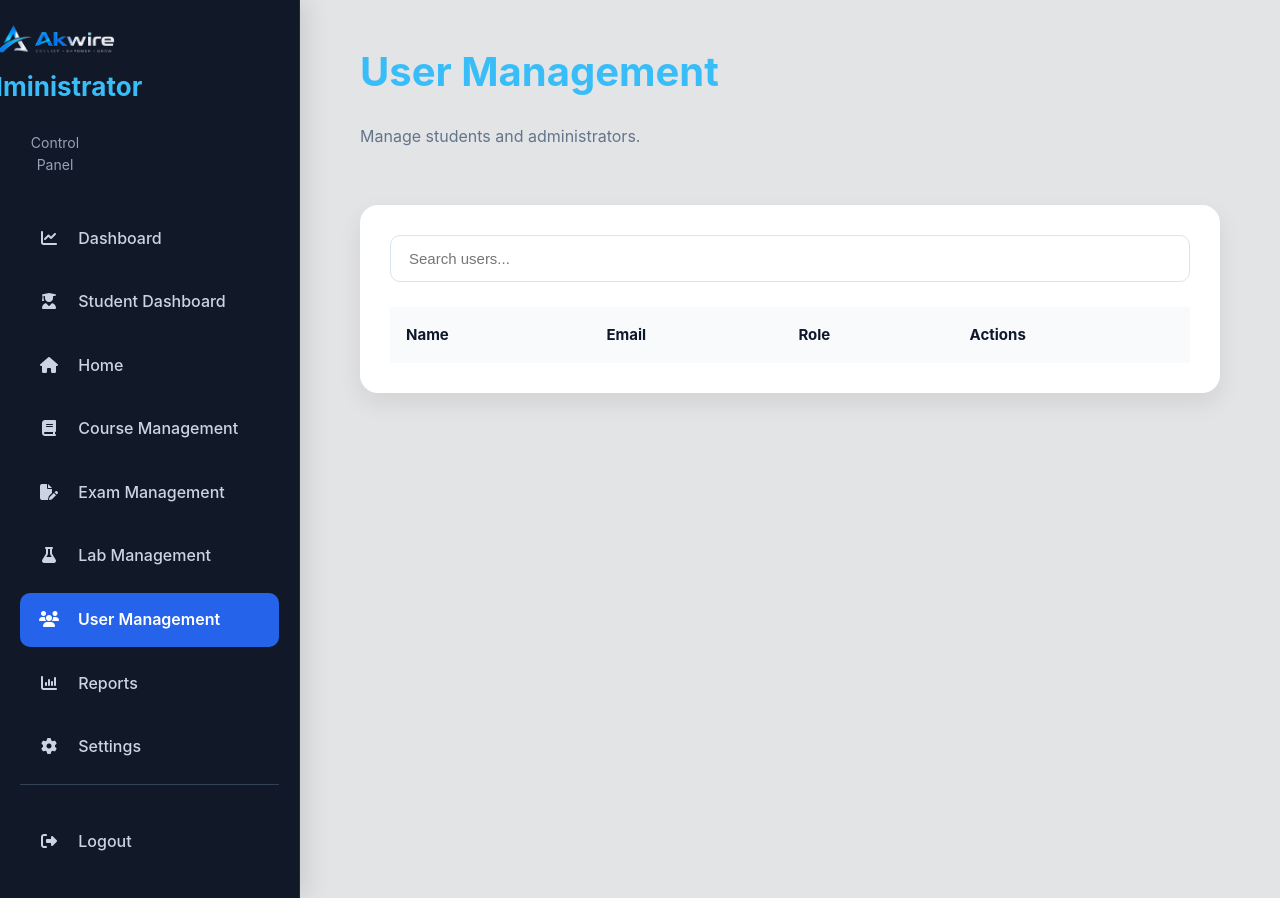
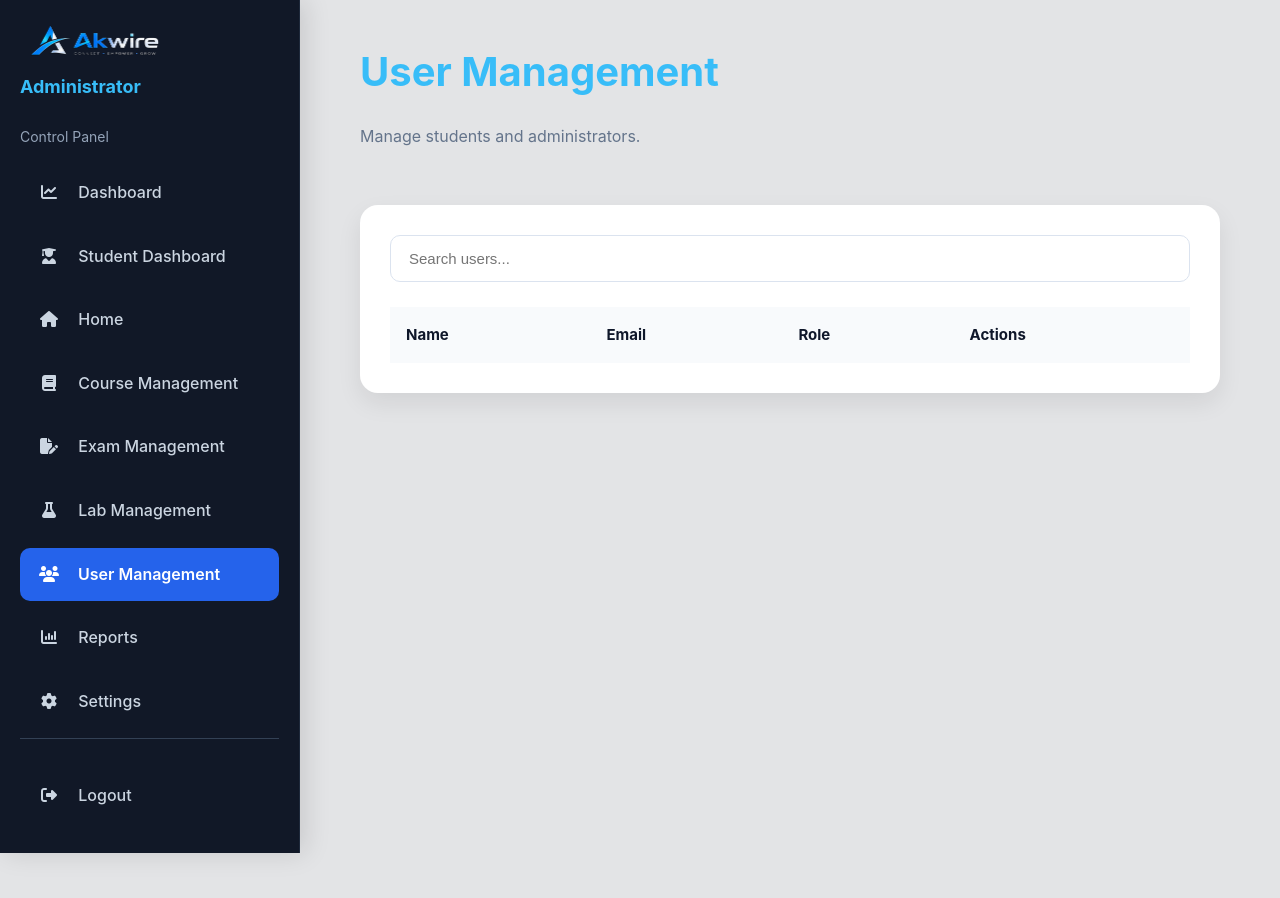
Before and after one commit to AkwireTech/akwire-platform, a plain HTML site: page frontend/admin-users.html in a window 1280 px wide. After the commit the page ends 853 px from the top, so only its background shows below. Drawn offline with Linux system fonts and the light colour scheme; no server answers.

Commit message:
Admin User dashboard polish

```diff
--- a/frontend/css/dashboard.css
+++ b/frontend/css/dashboard.css
@@ -47,43 +47,50 @@
 
 .logo{
 
+    display:flex;
+
+    flex-direction:column;
+
+    align-items:center;
+
     text-align:center;
 
-    margin-bottom:40px;
+    margin-bottom:20px;
 
 }
 
 .logo img{
 
-    width:70px;
+    width:140px;
 
-    margin-bottom:15px;
+    height:auto;
+
+    margin-bottom:8px;
 
 }
 
 .logo h2{
 
-    color:white;
+    margin:0;
 
-    margin-bottom:5px;
+    font-size:26px;
+
+    color:#38bdf8;
+
+    font-weight:700;
 
 }
 
 .logo p{
 
-    color:#94a3b8;
+    margin-top:4px;
 
     font-size:14px;
 
+    color:#94a3b8;
+
 }
 
-.logo{
-
-    width:70px;
-
-    margin-bottom:15px;
-
-}
 
 .logo-section h2{
 
--- a/frontend/css/style.css
+++ b/frontend/css/style.css
@@ -276,14 +276,13 @@ body.matrix-mode .pulse-icon {
     color: var(--primary);
 }
 
-.logo img{
-
-    width:140px;
-
+.logo img {
+    display: inline-block;
+    justify-content: first baseline;
+    width: 150px;
     height:auto;
-
-    margin-bottom:8px;
-
+    border-radius: 8px;
+    margin-bottom:12px;
 }
 
 
@@ -293,11 +292,9 @@ body.matrix-mode .pulse-icon {
 
     flex-direction:column;
 
-    align-items:center;
-
-    text-align:center;
-
-    margin-bottom:20px;
+    align-items:flex-start;
+
+    margin-bottom:10px;
 
 }
 
@@ -306,7 +303,7 @@ body.matrix-mode .pulse-icon {
 
     margin:0;
 
-    font-size:26px;
+    font-size:18px;
 
     color:#38bdf8;
 
@@ -318,9 +315,9 @@ body.matrix-mode .pulse-icon {
 
     margin-top:4px;
 
+    color:#94a3b8;
+
     font-size:14px;
-
-    color:#94a3b8;
 
 }
 
@@ -2848,7 +2845,7 @@ div {
 
 .sidebar {
 
-    width: 220px;
+    width: 250px;
 
     background: #111827;
 
@@ -2874,7 +2871,7 @@ div {
 
     padding:0;
 
-    margin:15px 0 0 0;
+    margin:8px 0 0 0;
 
 }
 
```
